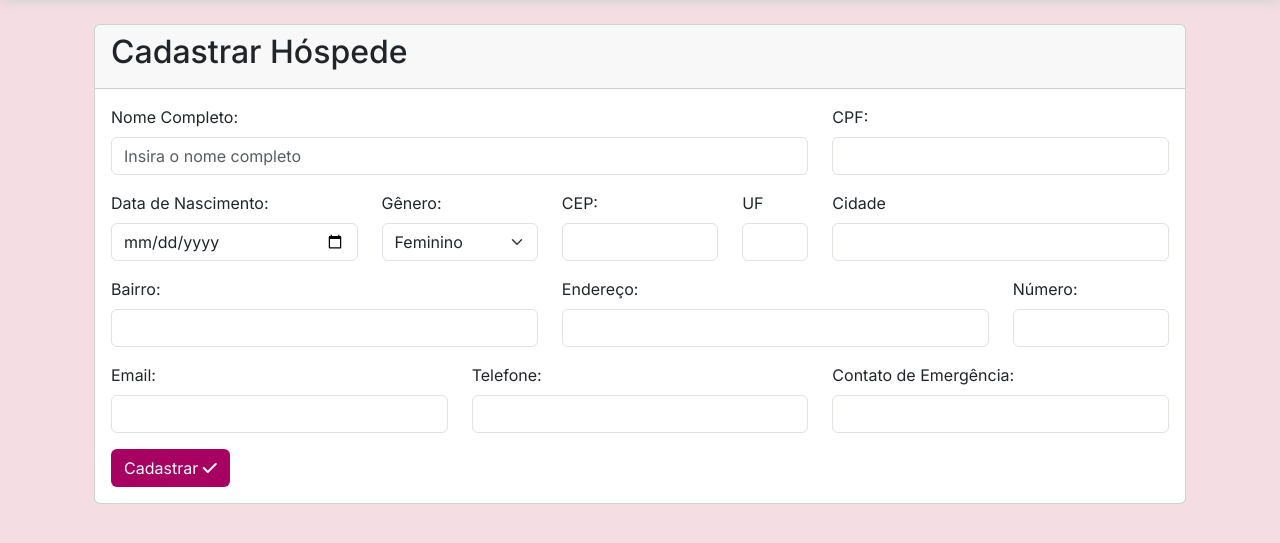
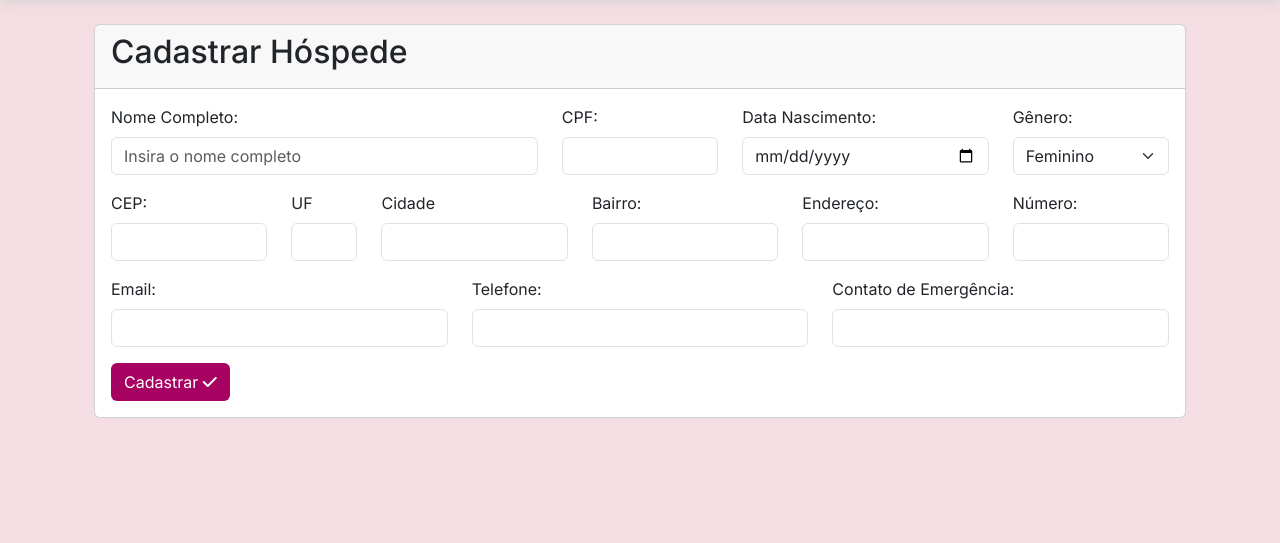
Before and after one commit to ManuTrindade01/EliodoraHotel, a PHP site: page /cadastrarHospede.php in a window 1280 px wide. Shown: the part 94-637 px from the top of the page. Run offline with PHP 8.4, Linux system fonts and the light colour scheme; the visitor is signed in with stand-in values (Sample User, id 1); some libraries are stand-ins or nearby versions.

Commit message:
data nascimento

```diff
--- a/cadastrarHospede.php
+++ b/cadastrarHospede.php
@@ -133,24 +133,22 @@ if ($_SERVER["REQUEST_METHOD"] == "POST") {
 
         <form method="post" action="<?php echo $_SERVER["PHP_SELF"]; ?>" id="form" name="form">
           <div class="row">
-            <div class="mb-3 col-8">
+            <div class="mb-3 col-5">
               <label for="nome" class="form-label">Nome Completo:</label>
               <input type="text" class="form-control" name="nome" id="nome" placeholder="Insira o nome completo"
                 pattern="[A-Za-záàâãéèêíïóôõöúçñÁÀÂÃÉÈÍÏÓÔÕÖÚÇÑ ]+$" required minlength="10"
                 value="<?php echo isset($nome) ? $nome : ''; ?>">
             </div>
-            <div class="mb-3 col">
+            <div class="mb-3 col-2">
               <label for="cpf" class="form-label">CPF:</label>
               <input type="text" class="form-control" name="cpf" id="cpf" required pattern="\d{3}\.\d{3}\.\d{3}-\d{2}"
                 value="<?php echo isset($cpf) ? $cpf : ''; ?>">
 
             </div>
-          </div>
-          <div class="row">
             <div class="mb-3 col-3">
-              <label for="dataNascimento" class="form-label">Data de Nascimento:</label>
+              <label for="dataNascimento" class="form-label">Data Nascimento:</label>
               <input name="dataNascimento" type="date" class="form-control" name="dataNascimento"
-                value="<?php echo isset($dataNascimento) ? $dataNascimento : ''; ?>">
+                value="<?php echo isset($dataNascimento) ? $dataNascimento : ''; ?>"  max="<?php echo date('Y-m-d', strtotime('-18 years')); ?>">
             </div>
             <div class="mb-3 col-2">
               <label for="genero" class="form-label">Gênero:</label>
@@ -161,6 +159,9 @@ if ($_SERVER["REQUEST_METHOD"] == "POST") {
               </select>
 
             </div>
+
+          </div>
+          <div class="row">
             <div class="mb-3 col-2">
               <label for="cep" class="form-label">CEP:</label>
               <input name="cep" type="text" class="form-control" id="cep" required pattern="\d{5}-?\d{3}"
@@ -177,8 +178,6 @@ if ($_SERVER["REQUEST_METHOD"] == "POST") {
               <input name="cidade" type="text" id="cidade" class="form-control" required
                 value="<?php echo isset($cidade) ? $cidade : ''; ?>">
             </div>
-          </div>
-          <div class="row">
             <div class="mb-3 col">
               <label for="bairro" class="form-label">Bairro:</label>
               <input name="bairro" type="text" class="form-control" id="bairro" required
--- a/listarFuncionario.php
+++ b/listarFuncionario.php
@@ -53,7 +53,8 @@ $resultado = mysqli_query($conexao, $sql);
     <input type="text" name="nome" id="nome" class="form-control" placeholder="Pesquisar por nome" aria-label="Recipient's username" aria-describedby="basic-addon2">
     <div class="input-group-append">
       <button name="pesquisar" class="btn" style="background-color: #a70162; color: #fff;" type="submit"><i class="fa-solid fa-magnifying-glass"></i> </button>
-</form>
+
+    </form>
 </div>
 </div>
 
```
